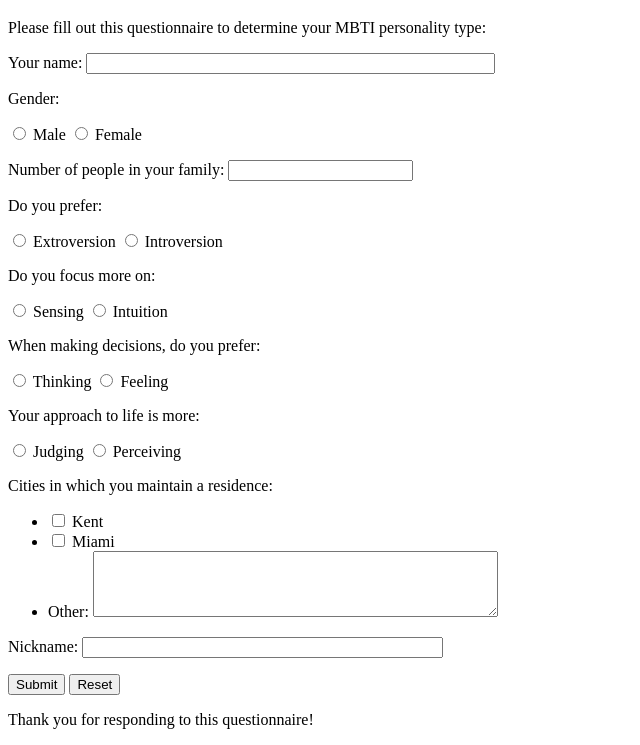
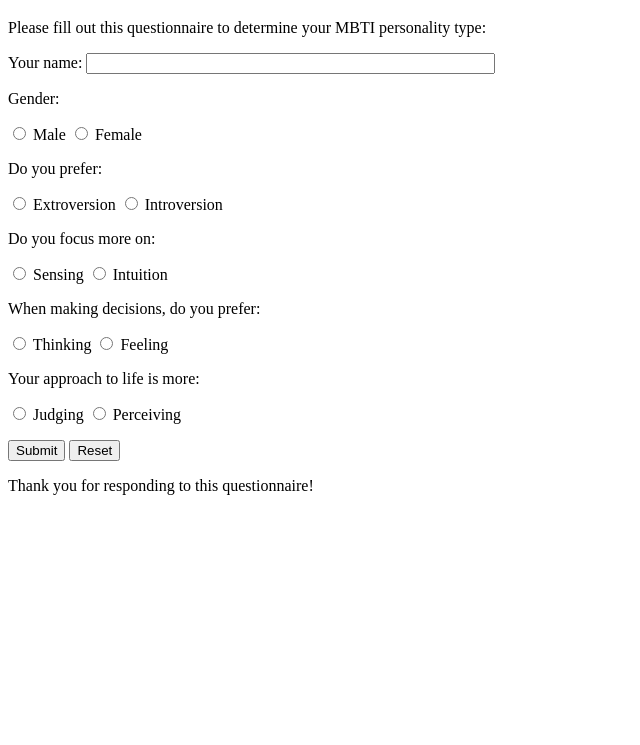
Before and after one commit to iann-04/jwx-ai-show, a plain HTML site: page mbti.html in a window 1280 px wide. Shown: the part 61-806 px from the top of the page, without its empty margins (0-640 px from the left). Drawn offline with Linux system fonts and the light colour scheme.

Commit message:
Update mbti.html

```diff
--- a/mbti.html
+++ b/mbti.html
@@ -18,10 +18,7 @@
         <input name="gender" type="radio" value="male"> Male
         <input name="gender" type="radio" value="female"> Female
 
-        <!-- Family Size -->
-        <p>Number of people in your family: <input name="family" type="text"></p>
-
-        <!-- Personality Type Questions -->
+        <!-- MBTI Personality Type Questions -->
         <p>Do you prefer:</p>
         <input name="extroversion_introversion" type="radio" value="E"> Extroversion
         <input name="extroversion_introversion" type="radio" value="I"> Introversion
@@ -38,17 +35,6 @@
         <input name="judging_perceiving" type="radio" value="J"> Judging
         <input name="judging_perceiving" type="radio" value="P"> Perceiving
 
-        <!-- Cities Section -->
-        <p>Cities in which you maintain a residence:</p>
-        <ul>
-            <li><input name="city" type="checkbox" value="kent"> Kent</li>
-            <li><input name="city" type="checkbox" value="miami"> Miami</li>
-            <li>Other: <textarea name="other" cols="48" rows="4"></textarea></li>
-        </ul>
-
-        <!-- Nickname Field -->
-        <p>Nickname: <input name="nickname" size="42" type="text"></p>
-
         <!-- Submit and Reset Buttons -->
         <p><input type="submit"> <input type="reset"></p>
     </form>
```
